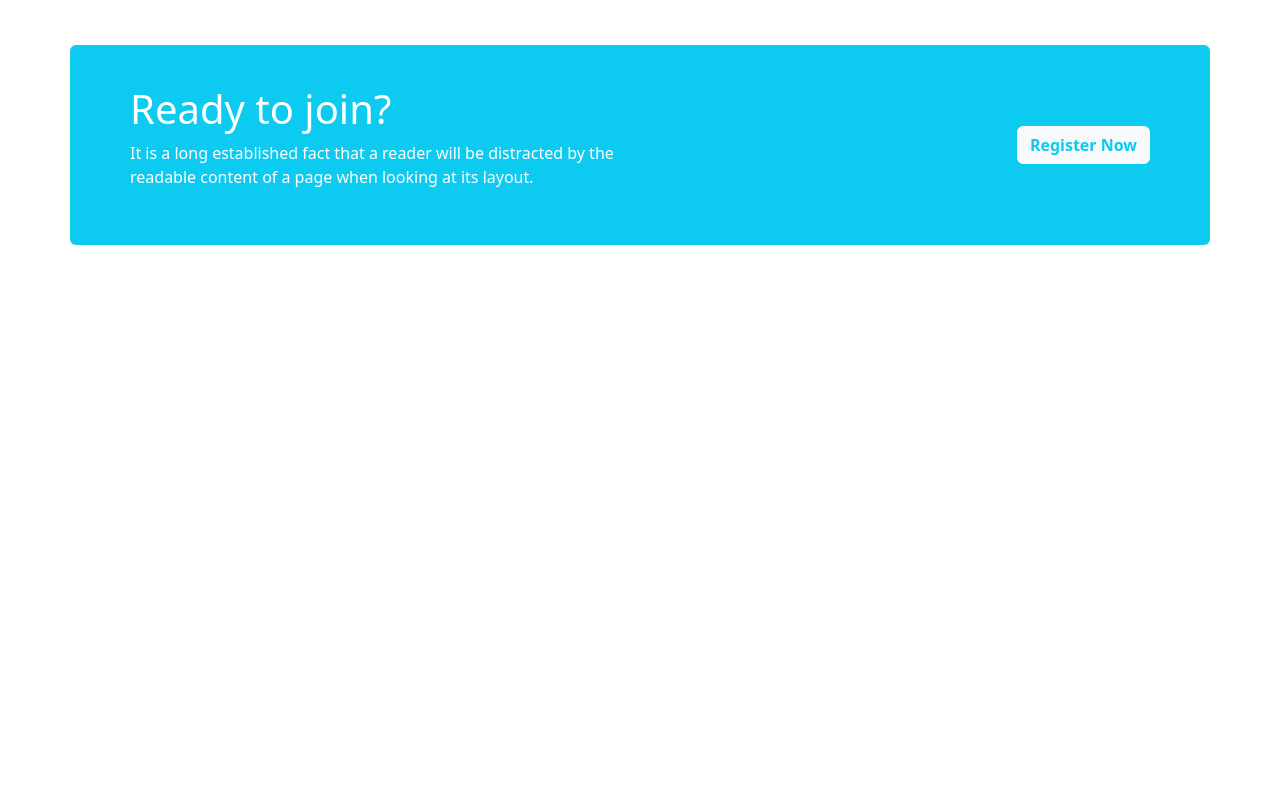
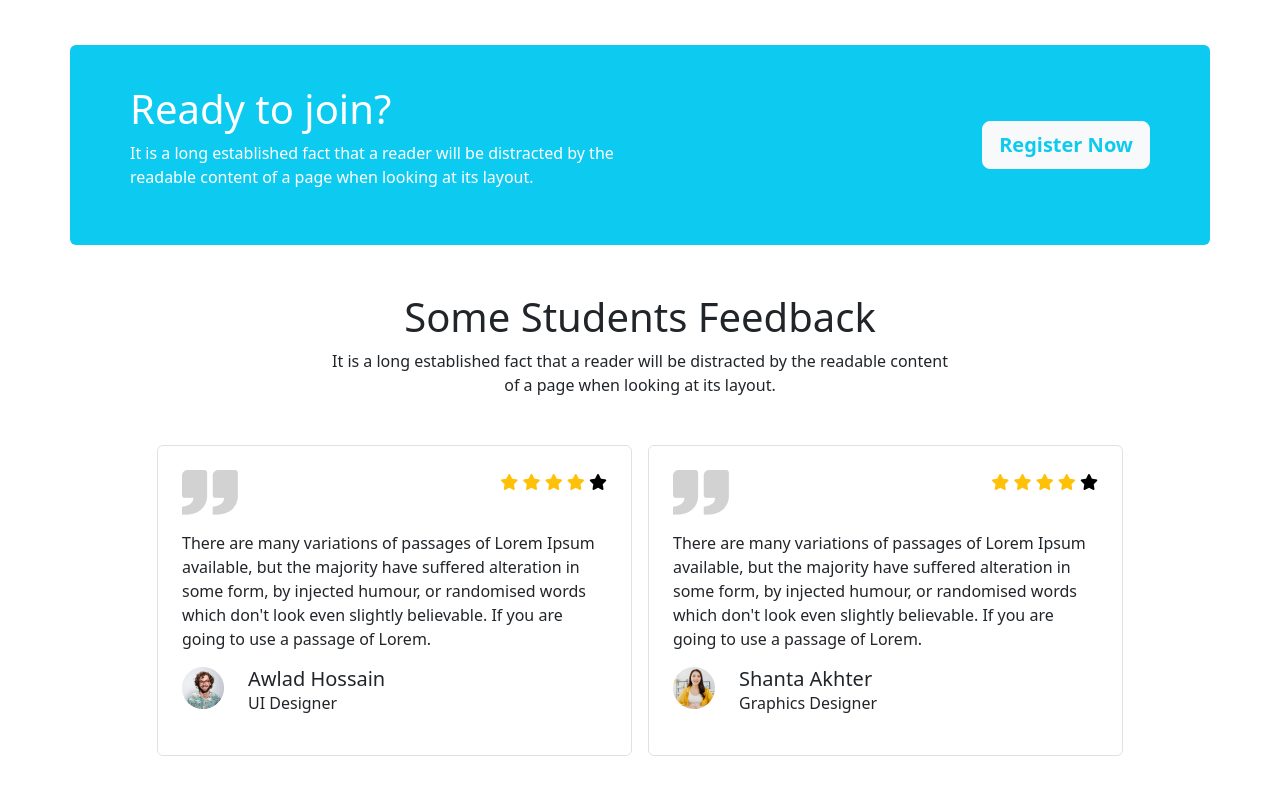
Before and after one commit to NoobCoder-404/10.Assignment-03, a plain HTML site: page index.html in a window 1280 px wide. Shown: the part 1891-2695 px from the top of the page. Before the commit the page ends 2136 px from the top, so only its background shows below. Drawn offline with nearby package versions, Linux system fonts and the light colour scheme.

Commit message:
student feedback complete

```diff
--- a/index.html
+++ b/index.html
@@ -5,6 +5,17 @@
     <meta http-equiv="X-UA-Compatible" content="IE=edge" />
     <meta name="viewport" content="width=device-width, initial-scale=1.0" />
     <title>Education Technology</title>
+    <!-- font awesome icon -->
+    <script
+      src="https://kit.fontawesome.com/45b32457fb.js"
+      crossorigin="anonymous"
+    ></script>
+    <link
+      rel="stylesheet"
+      href="https://cdn.jsdelivr.net/npm/@fortawesome/fontawesome-free@6.1.1/css/fontawesome.min.css"
+      integrity="sha384-zIaWifL2YFF1qaDiAo0JFgsmasocJ/rqu7LKYH8CoBEXqGbb9eO+Xi3s6fQhgFWM"
+      crossorigin="anonymous"
+    />
     <!-- bootstrap -->
     <link
       href="https://cdn.jsdelivr.net/npm/bootstrap@5.2.0/dist/css/bootstrap.min.css"
@@ -231,7 +242,7 @@
                 </div>
               </div>
             </div>
-            <div class="col-6">
+            <div class="col-5">
               <div class="border bg-light d-flex align-items-center rounded">
                 <img src="css/images/course/course-4.png" alt="" />
                 <div class="ps-4">
@@ -293,13 +304,90 @@
             </p>
           </div>
           <div class="pe-5">
-            <button class="btn btn-light text-info fw-bold">
+            <button class="btn btn-light text-info fw-bold btn-lg">
               Register Now
             </button>
           </div>
         </div>
       </section>
       <!-- ready to join section end -->
+      <!-- student feedback start -->
+      <section class="pb-5">
+        <div class="w-50 container mt-5 text-center">
+          <h1>Some Students Feedback</h1>
+          <p>
+            It is a long established fact that a reader will be distracted by
+            the readable content of a page when looking at its layout.
+          </p>
+        </div>
+        <article class="container mt-5">
+          <div class="row justify-content-center">
+            <div class="col-5 p-4 border rounded">
+              <div class="d-flex justify-content-between">
+                <img class="pb-3" src="css/images/comma.png" alt="" />
+                <div class="text-warning">
+                  <i class="fa-solid fa-star"></i>
+                  <i class="fa-solid fa-star"></i>
+                  <i class="fa-solid fa-star"></i>
+                  <i class="fa-solid fa-star"></i>
+                  <i class="fa-solid fa-star text-black"></i>
+                </div>
+              </div>
+              <p>
+                There are many variations of passages of Lorem Ipsum available,
+                but the majority have suffered alteration in some form, by
+                injected humour, or randomised words which don't look even
+                slightly believable. If you are going to use a passage of Lorem.
+              </p>
+              <div class="d-flex">
+                <div class="pe-4">
+                  <img
+                    class="img-fluid"
+                    src="css/images/student/student-5.png"
+                    alt=""
+                  />
+                </div>
+                <div>
+                  <h5 class="m-0">Awlad Hossain</h5>
+                  <p>UI Designer</p>
+                </div>
+              </div>
+            </div>
+            <div class="col-5 p-4 border rounded ms-3">
+              <div class="d-flex justify-content-between">
+                <img class="pb-3" src="css/images/comma.png" alt="" />
+                <div class="text-warning">
+                  <i class="fa-solid fa-star"></i>
+                  <i class="fa-solid fa-star"></i>
+                  <i class="fa-solid fa-star"></i>
+                  <i class="fa-solid fa-star"></i>
+                  <i class="fa-solid fa-star text-black"></i>
+                </div>
+              </div>
+              <p>
+                There are many variations of passages of Lorem Ipsum available,
+                but the majority have suffered alteration in some form, by
+                injected humour, or randomised words which don't look even
+                slightly believable. If you are going to use a passage of Lorem.
+              </p>
+              <div class="d-flex">
+                <div class="pe-4">
+                  <img
+                    class="img-fluid"
+                    src="css/images/student/student-6.png"
+                    alt=""
+                  />
+                </div>
+                <div>
+                  <h5 class="m-0">Shanta Akhter</h5>
+                  <p>Graphics Designer</p>
+                </div>
+              </div>
+            </div>
+          </div>
+        </article>
+      </section>
+      <!-- student feedback end -->
     </main>
 
     <!-- javascript -->
```
